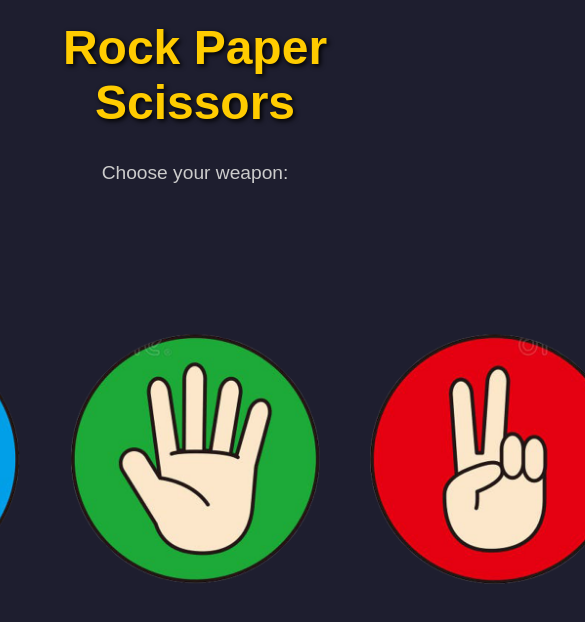
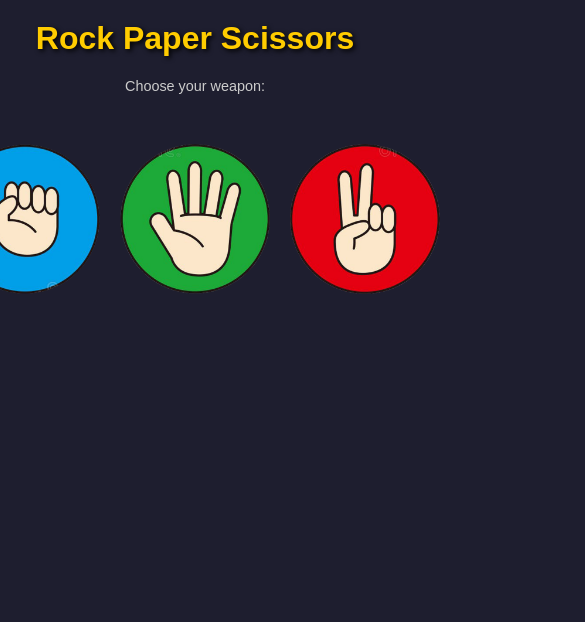
Before and after one commit to iMohamedHassan/Rock-Paper-Scissors, a plain HTML site: page index.html in a window 390 px wide. Shown: the top 622 px of the page, 585 px wide, since content can reach past the window. Drawn offline with Linux system fonts and the light colour scheme.

Commit message:
newchange

```diff
--- a/index.html
+++ b/index.html
@@ -62,6 +62,47 @@
       font-size: 0.9rem;
       color: #888888;
     }
+
+    @media (max-width: 768px) {
+      h1 {
+        font-size: 2.5rem;
+      }
+
+      p {
+        font-size: 1rem;
+      }
+
+      .Game-Container {
+        gap: 30px;
+        margin-top: 100px;
+      }
+
+      .Game-Container img {
+        width: 200px;
+        height: 200px;
+      }
+    }
+
+    /* Media Query for Mobile Devices */
+    @media (max-width: 480px) {
+      h1 {
+        font-size: 2rem;
+      }
+
+      p {
+        font-size: 0.9rem;
+      }
+
+      .Game-Container {
+        gap: 20px;
+        margin-top: 50px;
+      }
+
+      .Game-Container img {
+        width: 150px;
+        height: 150px;
+      }
+    }
   </style>
 </head>
 <body>
```
